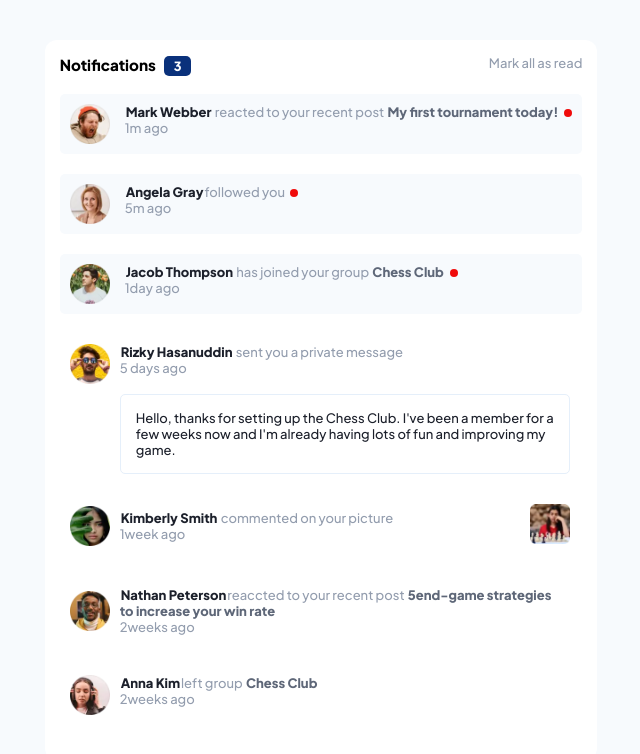
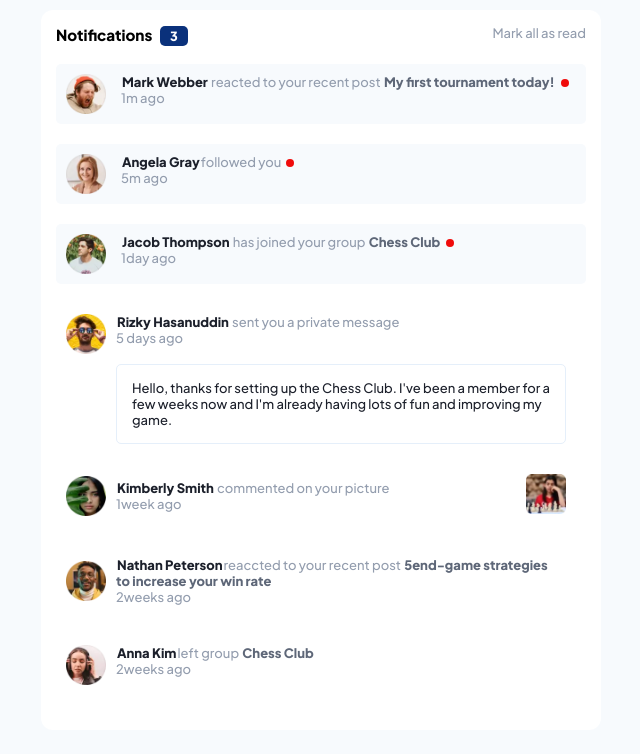
Before and after one commit to F1r2e3d4/notification-panel, a plain HTML site: page index.html in a window 1280 px wide. Shown: the whole page, without its empty margins (319-959 px from the left). Drawn offline with Linux system fonts and the light colour scheme.

Commit message:
tingered with css

```diff
--- a/style.css
+++ b/style.css
@@ -12,9 +12,9 @@ body {
     font-family: 'Plus Jakarta Sans', sans-serif;
     background-color: hsl(210, 60%, 98%);
     font-size: small;
-    display: flex;
-    justify-content: center;
-    align-items: center;
+    display: block;
+    /* justify-content: center;
+    align-items: center; */
 }
 img {
     width: 40px;
@@ -44,11 +44,20 @@ span:hover {
     border-radius: 12px;
     max-width: 560px;
     padding: 15px;
+    margin: 10px auto;
     /* height: 100%; */
 }
+
 body::-webkit-scrollbar {
-    display: none;
+    width: 10px;
+    background:transparent;
+
 }
+body::-webkit-scrollbar-thumb {
+    background-color: rgb(186, 158, 158);
+    /* width: 5px; */
+}
+
 .notification-heading {
     display: flex;
     justify-content: space-between;
@@ -75,16 +84,6 @@ body::-webkit-scrollbar {
     border-radius: 5px;
     background-color:  hsl(210, 60%, 98%);
 }
-.unread-notification:hover {
-    cursor: pointer;
-
-}
-/* .unread-notification-1 div:nth-child(1),.unread-notification-2 div:nth-child(1),.unread-notification-3 div:nth-child(1){
-    display: flex;
-    align-items: center;
-    margin-right: 10px;
-
-} */
 
 .dot, .dot2, .dot3 {
     height: 8px;
```
